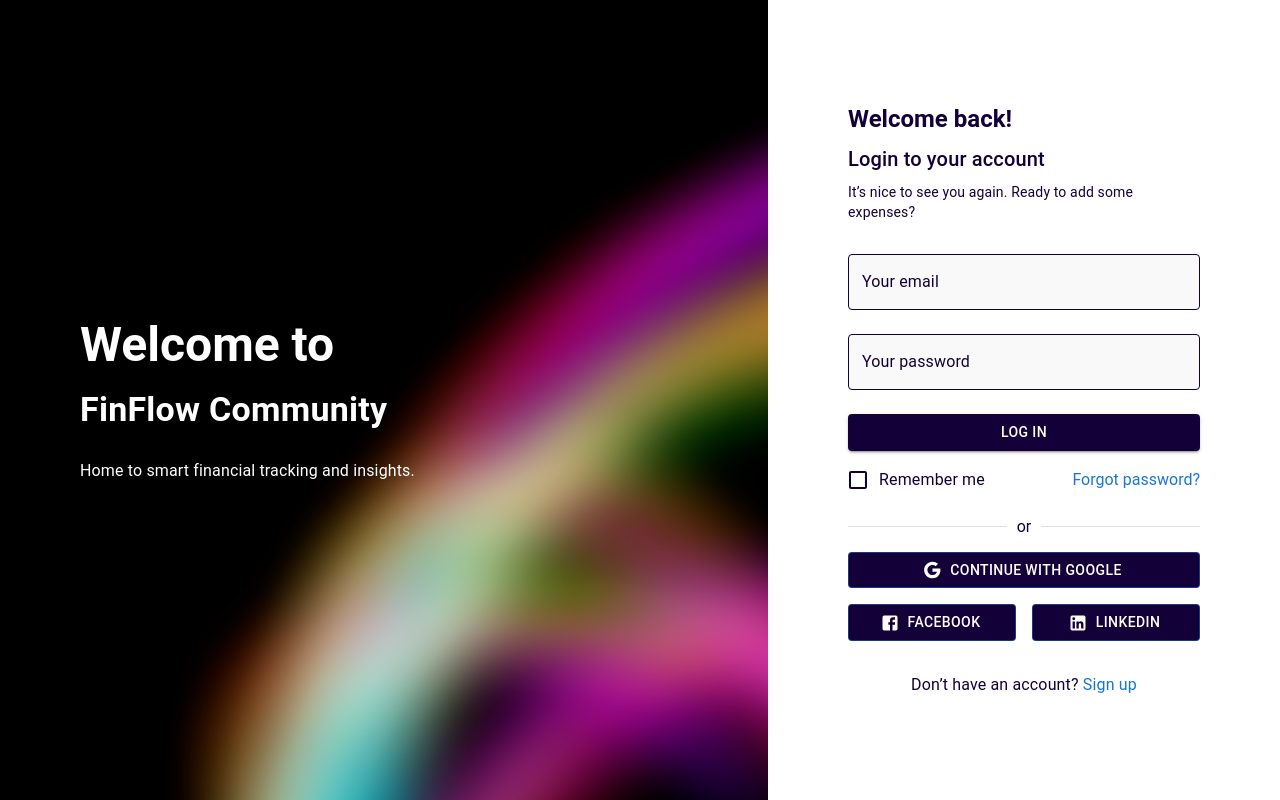
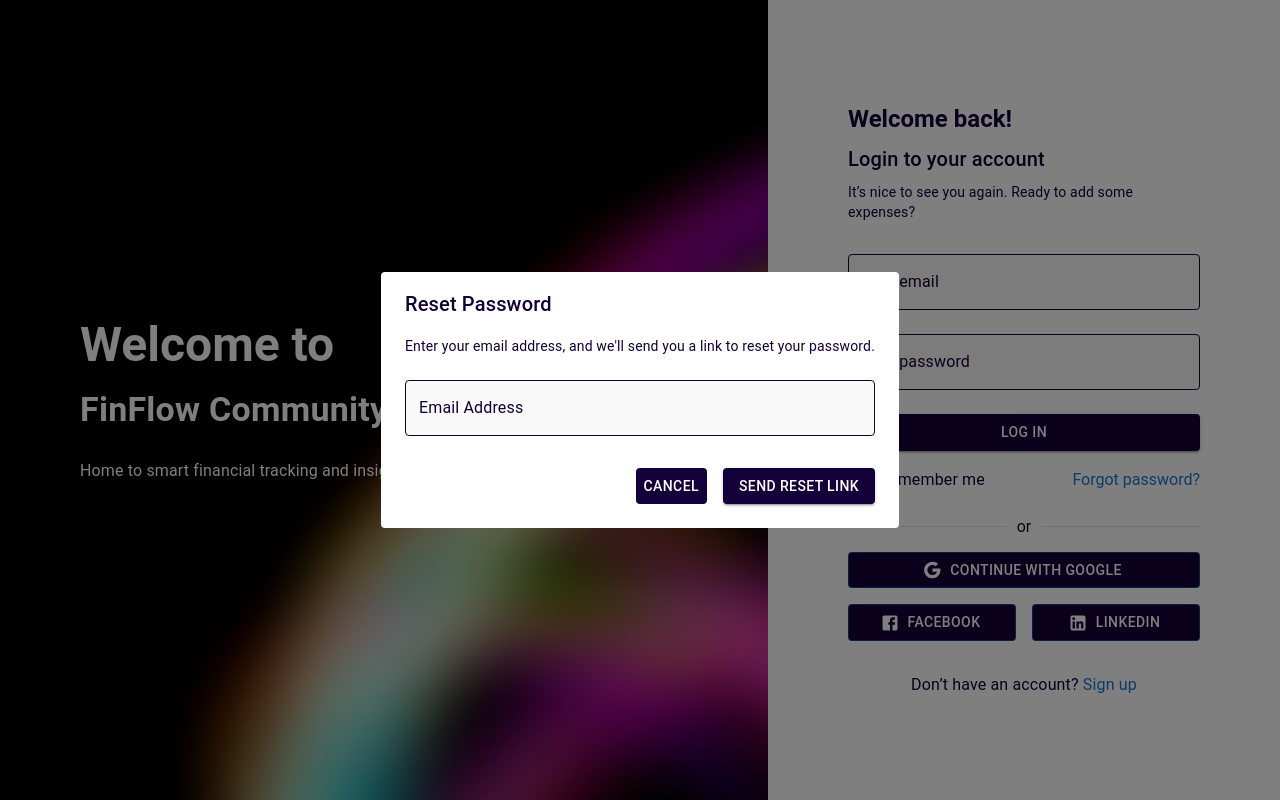
Before and after one commit to iamraj45/finflow-frontend, a React (Vite) app: page /sign-in in a window 1280 px wide. Both pictures are taken after a click on the link "Forgot password?". Built offline with nearby package versions, Linux system fonts and the light colour scheme; no server answers.

Commit message:
added reset password page and logic

```diff
--- a/src/App.jsx
+++ b/src/App.jsx
@@ -7,6 +7,7 @@ import PrivateRoute from "./components/common/PrivateRoute";
 import { CategoryProvider } from "./context/CategoryContext";
 import BudgetPage from "./pages/BudgetPage";
 import { BudgetProvider } from "./context/BudgetContext";
+import ResetPassword from "./components/auth/ResetPassword";
 
 function App() {
   return (
@@ -44,6 +45,7 @@ function App() {
         />
         <Route path="/sign-in" element={<Login />} />
         <Route path="/sign-up" element={<Register />} />
+        <Route path="/reset-password" element={<ResetPassword />} />
       </Routes>
     </Router>
   );
--- a/src/components/MyExpenses.jsx
+++ b/src/components/MyExpenses.jsx
@@ -30,8 +30,6 @@ import EditIcon from "@mui/icons-material/Edit";
 import axios from "../utils/axios";
 import { CategoryContext } from "../context/CategoryContext";
 import ExportButtons from "./ExportButtons";
-import SaveIcon from "@mui/icons-material/Save";
-import CancelIcon from "@mui/icons-material/Cancel";
 import DateRangeFilter from "./DateRangeFilter";
 import CategoryFilter from "./CategoryFilter";
 import EditCalendarIcon from "@mui/icons-material/EditCalendar";
--- a/src/components/auth/Login.jsx
+++ b/src/components/auth/Login.jsx
@@ -10,6 +10,10 @@ import {
   Divider,
   useMediaQuery,
   Link,
+  Dialog,
+  DialogActions,
+  DialogContent,
+  DialogTitle,
 } from "@mui/material";
 import { Google, Facebook, LinkedIn } from "@mui/icons-material";
 import { useTheme } from "@mui/material/styles";
@@ -18,6 +22,7 @@ import { loginUser } from "../../utils/api";
 import { useNavigate } from "react-router-dom";
 import { jwtDecode } from "jwt-decode";
 import { signInWithGoogle } from "../../utils/signInWithGoogle";
+import axios from "axios";
 
 const Login = () => {
   const theme = useTheme();
@@ -27,6 +32,12 @@ const Login = () => {
   const [passwordError, setPasswordError] = useState("");
   const [error, setError] = useState("");
   const [isSubmitting, setIsSubmitting] = useState(false);
+  const [resetEmail, setResetEmail] = useState("rk@gmail.com");
+  const [resetMessage, setResetMessage] = useState("");
+  const [openResetDialog, setOpenResetDialog] = useState(false);
+  const [resetEmailError, setResetEmailError] = useState("");
+  const [isResetting, setIsResetting] = useState(false);
+  const apiUrl = import.meta.env.VITE_API_URL;
 
   const navigate = useNavigate();
   useEffect(() => {
@@ -113,6 +124,51 @@ const Login = () => {
       setError("Google Sign-In failed. Please try again.");
     } finally {
       setIsSubmitting(false);
+    }
+  };
+
+  // Handler to open the dialog
+  const handleOpenResetDialog = () => {
+    setOpenResetDialog(true);
+    setResetEmail(email); // Pre-fill with email from login form if available
+    setResetEmailError("");
+  };
+
+  // Handler to close the dialog
+  const handleCloseResetDialog = () => {
+    setOpenResetDialog(false);
+    setResetEmailError("");
+  };
+
+  const handlePasswordResetLink = async () => {
+    setResetMessage("");
+    setError("");
+    setResetEmailError("");
+
+    // Validate email
+    const emailRegex = /^[^\s@]+@[^\s@]+\.[^\s@]+$/;
+    if (!resetEmail) {
+      setResetEmailError("Email is required");
+      return;
+    } else if (!emailRegex.test(resetEmail)) {
+      setResetEmailError("Enter a valid email address");
+      return;
+    }
+
+    setIsResetting(true);
+
+    try {
+      await axios.post(
+        `${apiUrl}/api/auth/request-password-reset?email=${resetEmail}`
+      );
+      setResetMessage(
+        `Password reset link sent to ${resetEmail}. Please check your mail`
+      );
+      handleCloseResetDialog();
+    } catch (err) {
+      setResetEmailError("Failed to send link to reset password");
+    } finally {
+      setIsResetting(false);
     }
   };
 
@@ -242,10 +298,57 @@ const Login = () => {
             alignItems="center"
           >
             <FormControlLabel control={<Checkbox />} label="Remember me" />
-            <Link href="#" underline="hover">
+            <Link
+              href="#"
+              onClick={(e) => {
+                e.preventDefault(); // Prevents the default anchor behavior
+                handleOpenResetDialog();
+              }}
+              underline="hover"
+            >
               Forgot password?
             </Link>
           </Box>
+          {resetMessage && (
+            <Typography variant="body2" color="success" mt={1}>
+              {resetMessage}
+            </Typography>
+          )}
+
+          <Dialog open={openResetDialog} onClose={handleCloseResetDialog}>
+            <DialogTitle>Reset Password</DialogTitle>
+            <DialogContent>
+              <Typography variant="body2" sx={{ mb: 2 }}>
+                Enter your email address, and we'll send you a link to reset
+                your password.
+              </Typography>
+              <TextField
+                autoFocus
+                margin="dense"
+                label="Email Address"
+                type="email"
+                fullWidth
+                variant="outlined"
+                value={resetEmail}
+                onChange={(e) => setResetEmail(e.target.value)}
+                error={!!resetEmailError}
+                helperText={resetEmailError}
+              />
+            </DialogContent>
+            <DialogActions
+            sx={{display: 'flex', flexDirection: 'flex-end', gap: 1, mx: 2, mb: 2}}
+            >
+              <Button onClick={handleCloseResetDialog}>Cancel</Button>
+              <Button
+                onClick={handlePasswordResetLink}
+                variant="contained"
+                color="primary"
+                disabled={isResetting}
+              >
+                {isResetting ? "Sending..." : "Send Reset Link"}
+              </Button>
+            </DialogActions>
+          </Dialog>
 
           <Divider sx={{ my: 2 }}>or</Divider>
 
--- /dev/null
+++ b/src/components/auth/ResetPassword.jsx
@@ -0,0 +1,146 @@
+import React, { useState, useEffect } from "react";
+import {
+  Box,
+  Button,
+  TextField,
+  Typography,
+  Paper,
+  useMediaQuery,
+} from "@mui/material";
+import { useSearchParams, useNavigate } from "react-router-dom";
+import { useTheme } from "@mui/material/styles";
+import axios from "axios";
+
+const ResetPassword = () => {
+  const [searchParams] = useSearchParams();
+  const navigate = useNavigate();
+  const token = searchParams.get("token");
+
+  const [newPassword, setNewPassword] = useState("");
+  const [confirmPassword, setConfirmPassword] = useState("");
+  const [message, setMessage] = useState("");
+  const [error, setError] = useState("");
+  const [isSubmitting, setIsSubmitting] = useState(false);
+  const apiUrl = import.meta.env.VITE_API_URL;
+
+  const theme = useTheme();
+  const isSmallScreen = useMediaQuery(theme.breakpoints.down("sm"));
+
+  const passwordsMatch =
+    newPassword && confirmPassword && newPassword === confirmPassword;
+
+  const handleReset = async () => {
+    setMessage("");
+    setError("");
+
+    if (!newPassword || !confirmPassword) {
+      setError("Both password fields are required.");
+      return;
+    }
+
+    if (newPassword !== confirmPassword) {
+      setError("Passwords do not match.");
+      return;
+    }
+
+    try {
+      setIsSubmitting(true);
+      const res = await axios.post(`${apiUrl}/api/auth/reset-password`, null, {
+        params: { token, newPassword },
+      });
+      setMessage("Password reset successful. Redirecting to login...");
+      setTimeout(() => navigate("/sign-in"), 2000);
+    } catch (err) {
+      setError(
+        err.response?.data ||
+          "Failed to reset password. Link may be invalid or expired."
+      );
+    } finally {
+      setIsSubmitting(false);
+    }
+  };
+
+  useEffect(() => {
+    if (!token) {
+      setError("Reset link maybe invalid or expired");
+    }
+  }, [token]);
+
+  return (
+    <Box
+      minHeight="100vh"
+      display="flex"
+      justifyContent="center"
+      alignItems="center"
+      px={2}
+      bgcolor="#f9f9f9"
+    >
+      <Paper
+        elevation={4}
+        sx={{
+          p: 4,
+          width: isSmallScreen ? "100%" : 400,
+          maxWidth: "100%",
+          borderRadius: 3,
+          boxShadow: "0px 4px 20px rgba(0,0,0,0.1)",
+        }}
+      >
+        <Typography
+          variant="h5"
+          fontWeight="bold"
+          gutterBottom
+          textAlign="center"
+        >
+          Reset Your Password
+        </Typography>
+
+        <TextField
+          label="New Password"
+          type="password"
+          fullWidth
+          margin="normal"
+          value={newPassword}
+          onChange={(e) => setNewPassword(e.target.value)}
+        />
+
+        <TextField
+          label="Confirm Password"
+          type="password"
+          fullWidth
+          margin="normal"
+          value={confirmPassword}
+          onChange={(e) => setConfirmPassword(e.target.value)}
+          error={confirmPassword && newPassword !== confirmPassword}
+          helperText={
+            confirmPassword && newPassword !== confirmPassword
+              ? "Passwords do not match"
+              : ""
+          }
+        />
+
+        {error && (
+          <Typography color="error" mt={1}>
+            {error}
+          </Typography>
+        )}
+        {message && (
+          <Typography color="primary" mt={1}>
+            {message}
+          </Typography>
+        )}
+
+        <Button
+          variant="contained"
+          fullWidth
+          sx={{ mt: 3 }}
+          disabled={!passwordsMatch || isSubmitting}
+          onClick={handleReset}
+        >
+          {isSubmitting ? "Resetting..." : "Reset Password"}
+        </Button>
+      </Paper>
+    </Box>
+  );
+};
+
+export default ResetPassword;
```
